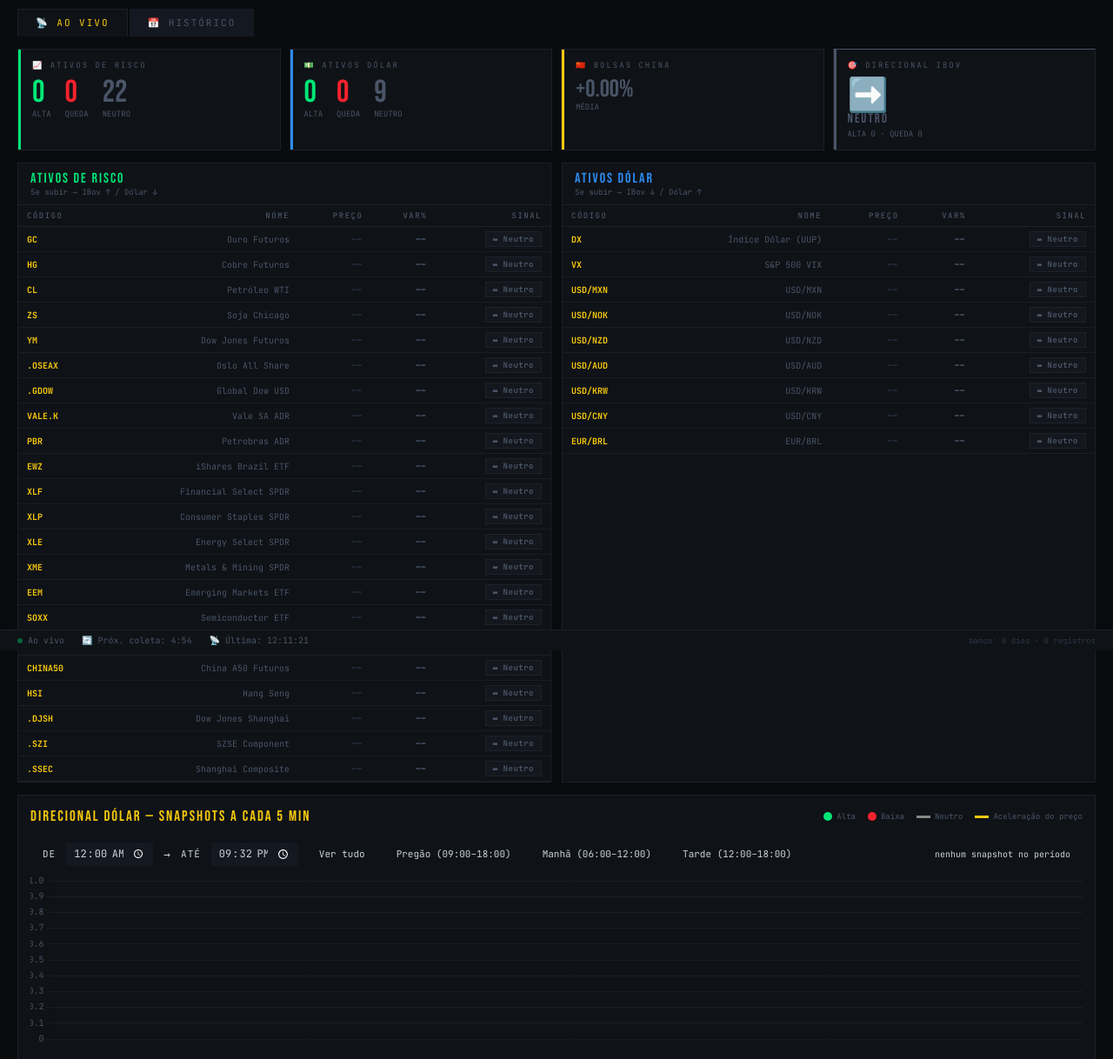
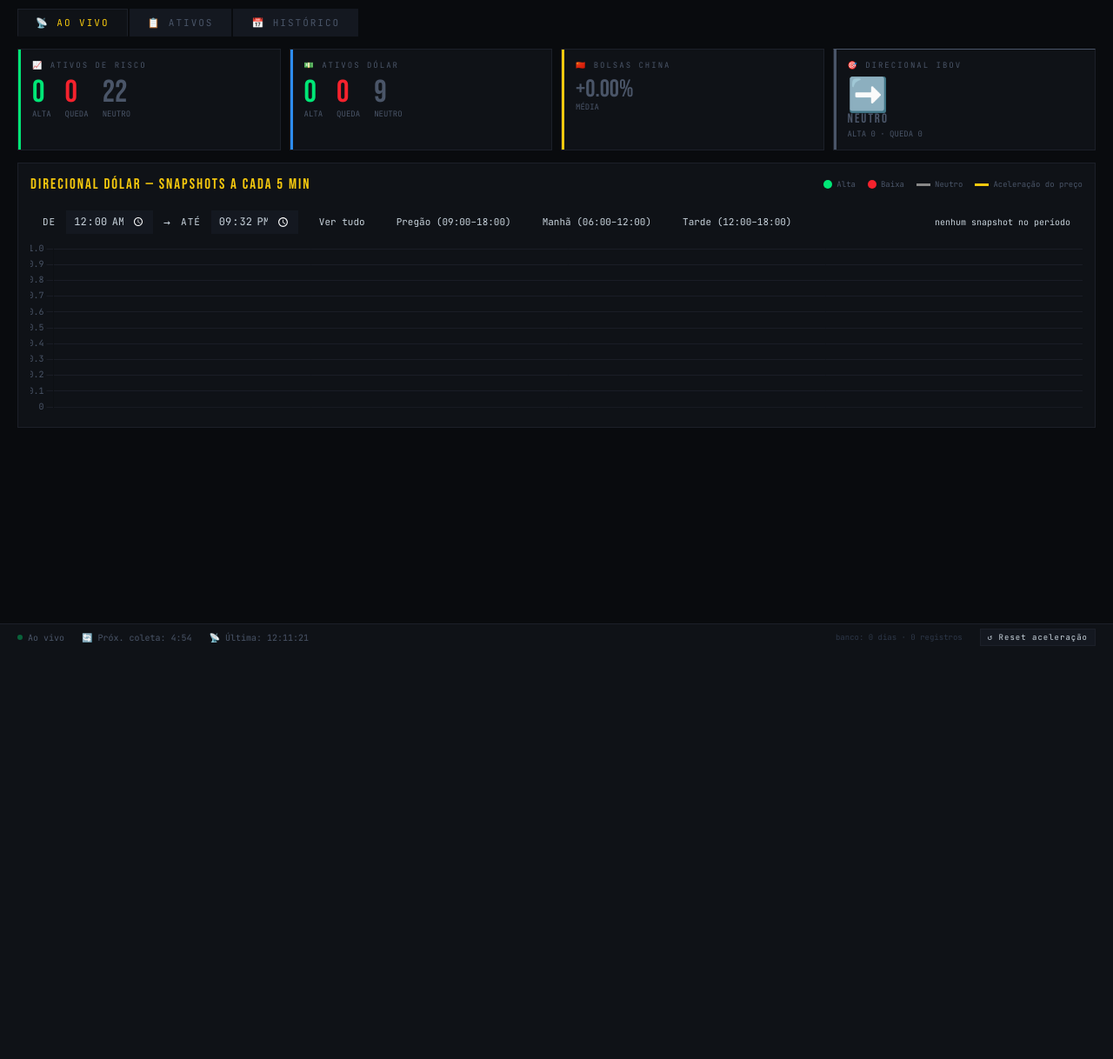
Before and after one commit to dericosilva/monitor_de_mercado, a Flask app: page / in a window 1280 px wide. Shown: the part 52-1270 px from the top of the page at 87% size. After the commit the page ends 795 px from the top, so only its background shows below. Run offline with Flask 3, Linux system fonts and the light colour scheme; data that the repository does not hold is empty.

Commit message:
Add files via upload

```diff
--- a/app.py
+++ b/app.py
@@ -252,15 +252,26 @@ def _salvar_snapshot(data_str, hora_str, ts):
     total_queda = rq + dq
     ab_inst = total_alta - total_queda
 
-    # Aceleração = acumula ab_inst ao longo do dia (igual planilha: J = I + J_anterior)
-    # ab_inst fica entre -31 e +31, típico entre -10 e +10
-    # acumulado ao longo do dia fica na escala correta (±15 como na planilha)
+    # Aceleração = acumula ab_inst ao longo do DIA (reseta todo dia)
+    # Busca apenas snapshots do mesmo dia para evitar herdar valores corrompidos
     with get_db() as conn:
-        ultimo = conn.execute(
-            "SELECT aceleracao FROM snapshots WHERE data=? ORDER BY id DESC LIMIT 1",
+        snaps_hoje = conn.execute(
+            "SELECT COUNT(*) as n, MAX(aceleracao) as ult FROM snapshots WHERE data=?",
             (data_str,)
         ).fetchone()
-    aceleracao_anterior = ultimo["aceleracao"] if ultimo and ultimo["aceleracao"] is not None else 0
+
+    if snaps_hoje and snaps_hoje["n"] > 0 and snaps_hoje["ult"] is not None:
+        # Já tem snapshots hoje — pega o último valor acumulado do dia
+        with get_db() as conn:
+            ultimo = conn.execute(
+                "SELECT aceleracao FROM snapshots WHERE data=? ORDER BY id DESC LIMIT 1",
+                (data_str,)
+            ).fetchone()
+        aceleracao_anterior = ultimo["aceleracao"] if ultimo["aceleracao"] is not None else 0
+    else:
+        # Primeiro snapshot do dia — começa do zero
+        aceleracao_anterior = 0
+
     aceleracao = aceleracao_anterior + ab_inst
 
     with get_db() as conn:
@@ -409,6 +420,22 @@ def api_coletar():
         return jsonify({"status": "ok" if ok else "erro"})
     return jsonify({"status": "ocupado", "msg": "Coleta já em andamento"})
 
+@app.route("/api/resetar_aceleracao", methods=["POST"])
+def api_resetar_aceleracao():
+    """Reseta a aceleração do dia atual para zero (corrige banco corrompido)."""
+    hoje = date.today().isoformat()
+    with get_db() as conn:
+        conn.execute("UPDATE snapshots SET aceleracao=ab_inst WHERE data=?", (hoje,))
+        # Recalcula acumulado corretamente
+        rows = conn.execute(
+            "SELECT id, ab_inst FROM snapshots WHERE data=? ORDER BY id", (hoje,)
+        ).fetchall()
+        acum = 0
+        for r in rows:
+            acum += r["ab_inst"] or 0
+            conn.execute("UPDATE snapshots SET aceleracao=? WHERE id=?", (acum, r["id"]))
+    return jsonify({"status": "ok", "snapshots_corrigidos": len(rows)})
+
 @app.route("/api/status")
 def api_status():
     with get_db() as conn:
--- a/templates/index.html
+++ b/templates/index.html
@@ -184,6 +184,7 @@ input[type=date]:focus{outline:none;border-color:var(--acento)}
 
 <div class="tabs">
   <div class="tab active" onclick="switchTab('live',this)">📡 Ao vivo</div>
+  <div class="tab" onclick="switchTab('ativos',this)">📋 Ativos</div>
   <div class="tab" onclick="switchTab('hist',this)">📅 Histórico</div>
 </div>
 
@@ -225,19 +226,6 @@ input[type=date]:focus{outline:none;border-color:var(--acento)}
     </div>
   </div>
 
-  <div class="panels">
-    <div class="panel">
-      <div class="ph"><div class="ptitle r">Ativos de Risco</div><div class="psub">Se subir → IBov ↑ / Dólar ↓</div></div>
-      <table><thead><tr><th>Código</th><th>Nome</th><th>Preço</th><th>Var%</th><th>Sinal</th></tr></thead>
-      <tbody id="tb-r"></tbody></table>
-    </div>
-    <div class="panel">
-      <div class="ph"><div class="ptitle d">Ativos Dólar</div><div class="psub">Se subir → IBov ↓ / Dólar ↑</div></div>
-      <table><thead><tr><th>Código</th><th>Nome</th><th>Preço</th><th>Var%</th><th>Sinal</th></tr></thead>
-      <tbody id="tb-d"></tbody></table>
-    </div>
-  </div>
-
   <div class="chart-wrap">
     <div class="chart-head">
       <div class="chart-title">Direcional Dólar — snapshots a cada 5 min</div>
@@ -263,6 +251,23 @@ input[type=date]:focus{outline:none;border-color:var(--acento)}
     <div class="carea"><canvas id="graf-live"></canvas></div>
   </div>
 
+  <div class="pb"></div>
+</div>
+
+<!-- ── ATIVOS ── -->
+<div id="pane-ativos" class="pane">
+  <div class="panels">
+    <div class="panel">
+      <div class="ph"><div class="ptitle r">Ativos de Risco</div><div class="psub">Se subir → IBov ↑ / Dólar ↓</div></div>
+      <table><thead><tr><th>Código</th><th>Nome</th><th>Preço</th><th>Var%</th><th>Sinal</th></tr></thead>
+      <tbody id="tb-r"></tbody></table>
+    </div>
+    <div class="panel">
+      <div class="ph"><div class="ptitle d">Ativos Dólar</div><div class="psub">Se subir → IBov ↓ / Dólar ↑</div></div>
+      <table><thead><tr><th>Código</th><th>Nome</th><th>Preço</th><th>Var%</th><th>Sinal</th></tr></thead>
+      <tbody id="tb-d"></tbody></table>
+    </div>
+  </div>
   <div class="pb"></div>
 </div>
 
@@ -331,6 +336,7 @@ input[type=date]:focus{outline:none;border-color:var(--acento)}
   <div class="si">🔄 Próx. coleta: <span id="prox">5:00</span></div>
   <div class="si">📡 Última: <span id="ult-coleta">--</span></div>
   <div class="si" style="margin-left:auto;font-size:9px;color:#2d3748" id="db-info">banco: --</div>
+  <button class="btn sm" style="font-size:9px;padding:3px 8px" onclick="resetarAceleracao()" title="Recalcula aceleração do dia">↺ Reset aceleração</button>
 </div>
 
 <script>
@@ -628,6 +634,7 @@ function switchTab(id, el){
   document.getElementById('pane-'+id).classList.add('active');
   el.classList.add('active');
   if(id==='hist') carregarDatas();
+  if(id==='ativos') fetchLive(); // garante tabelas atualizadas
 }
 
 // ── Clock + contador ──────────────────────────────────────────────────────────
@@ -639,6 +646,13 @@ setInterval(()=>{
   const m=Math.floor(snapTimer/60),s=snapTimer%60;
   document.getElementById('prox').textContent=`${m}:${String(s).padStart(2,'0')}`;
 },1000);
+
+async function resetarAceleracao(){
+  const r = await fetch('/api/resetar_aceleracao', {method:'POST'});
+  const d = await r.json();
+  toast(`↺ Aceleração recalculada — ${d.snapshots_corrigidos} snapshots corrigidos`);
+  fetchLive();
+}
 
 // ── Polling a cada 30s ────────────────────────────────────────────────────────
 
```
